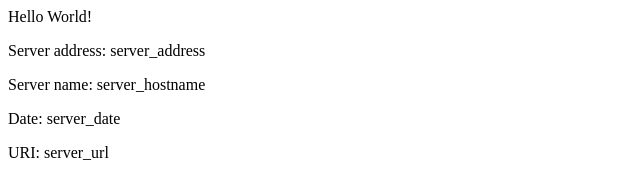
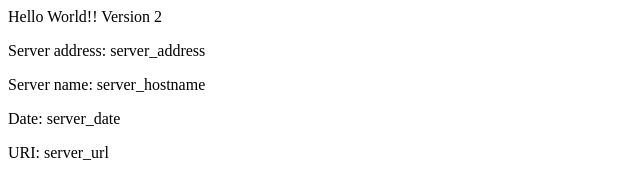
Before and after one commit to avadhagrawal/eks-example, a plain HTML site: page src/index.html in a window 1280 px wide. Shown: the full height of the page, 0-640 px from the left. Drawn offline with Linux system fonts and the light colour scheme.

Commit message:
v2 Updating home page

```diff
--- a/src/index.html
+++ b/src/index.html
@@ -1,8 +1,8 @@
 <head>
-<title>Hello World</title>
+<title>Hello World! Version 2</title>
 </head>
 <div class="info">
-<h>Hello World!</h>
+<h>Hello World!! Version 2</h>
 <p><span>Server&nbsp;address:</span> <span>server_address</span></p>
 <p><span>Server&nbsp;name:</span> <span>server_hostname</span></p>
 <p class="smaller"><span>Date:</span> <span>server_date</span></p>
```
